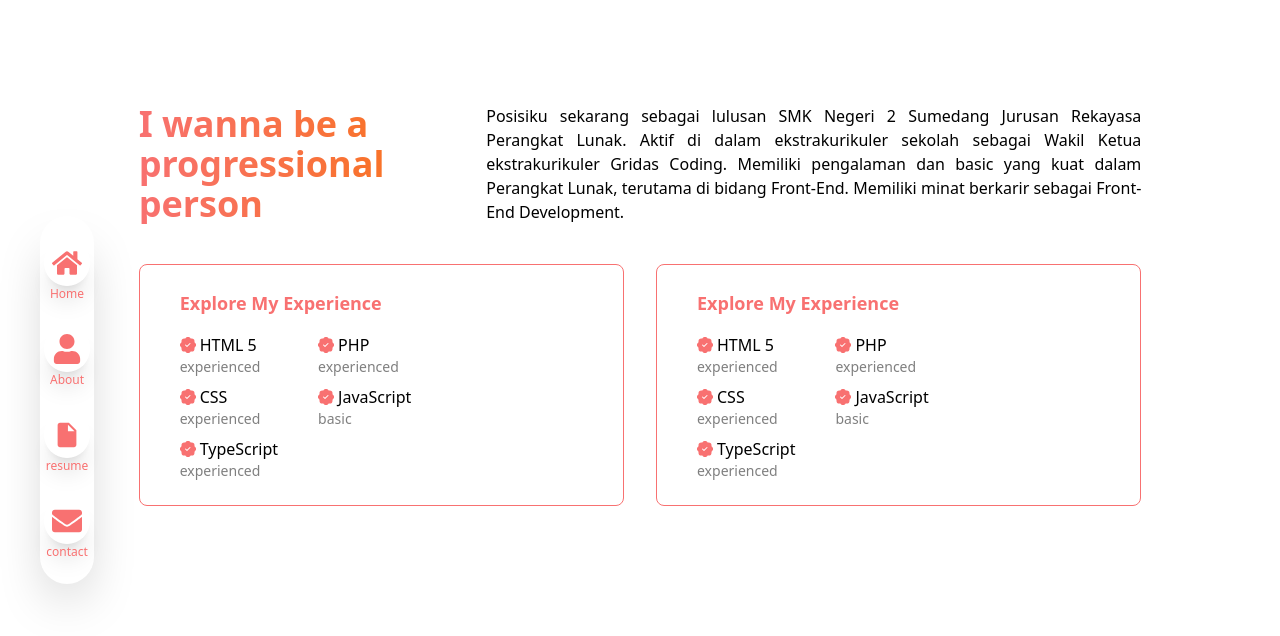
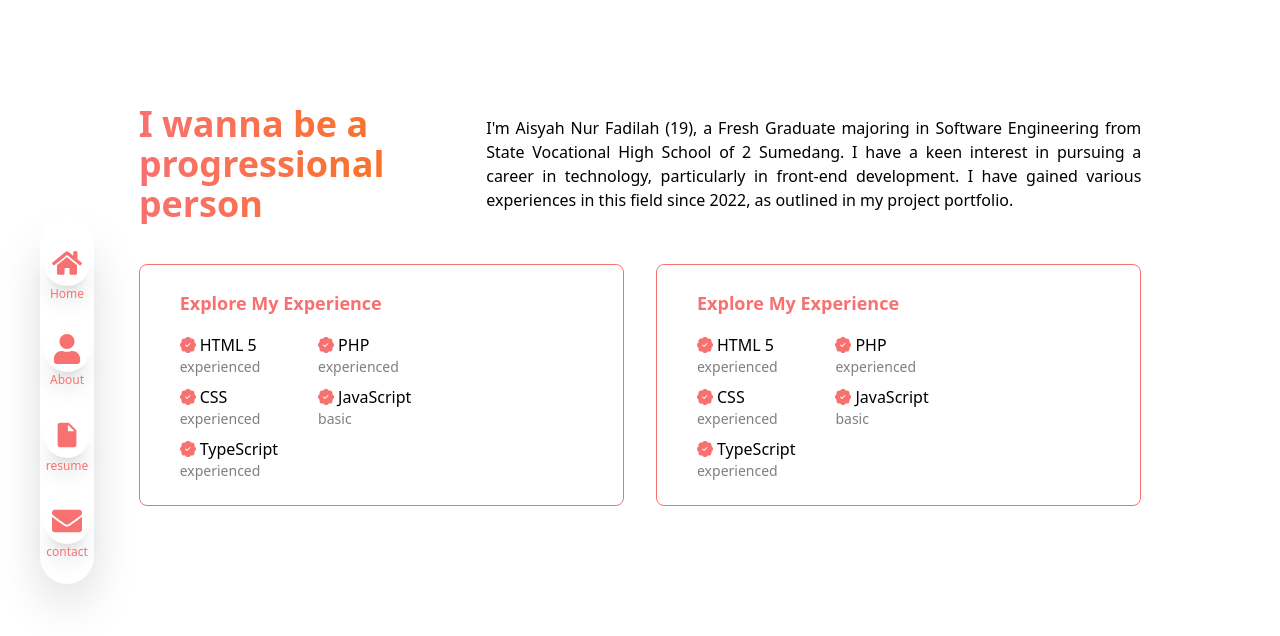
Before and after one commit to isyhfadilah/aisyahnurfadilah, a Next.js app: page /about in a window 1280 px wide. Shown: the top 636 px of the page. Built offline with nearby package versions, Linux system fonts and the light colour scheme; a web font is replaced by a local one.

Commit message:
feat: add message for revise

```diff
--- a/src/components/common/section/about/about.tsx
+++ b/src/components/common/section/about/about.tsx
@@ -5,13 +5,14 @@ import { GradientText } from '@/components/ui/title/gradient'
 export const AboutDesk = () => {
   return (
     <section className="py-26" id="about">
+      {/* make a tittle */}
       <Container className="grid gap-10 md:grid-cols-3 place-content-between justify-between items-center w-full">
         <GradientText text="I wanna be a progressional person" sizes="text-3xl md:text-4xl" />
         <div className="md:col-span-2">
           <p className="text-justify">
-            Posisiku sekarang sebagai lulusan SMK Negeri 2 Sumedang Jurusan Rekayasa Perangkat Lunak. Aktif di dalam
-            ekstrakurikuler sekolah sebagai Wakil Ketua ekstrakurikuler Gridas Coding. Memiliki pengalaman dan basic yang
-            kuat dalam Perangkat Lunak, terutama di bidang Front-End. Memiliki minat berkarir sebagai Front-End Development.
+            I&apos;m Aisyah Nur Fadilah (19), a Fresh Graduate majoring in Software Engineering from State Vocational High
+            School of 2 Sumedang. I have a keen interest in pursuing a career in technology, particularly in front-end
+            development. I have gained various experiences in this field since 2022, as outlined in my project portfolio.
           </p>
         </div>
       </Container>
```
